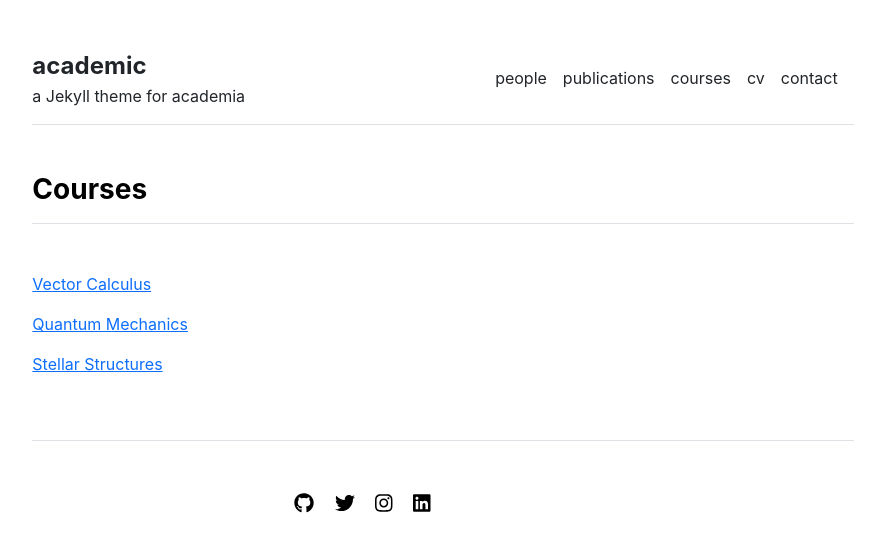
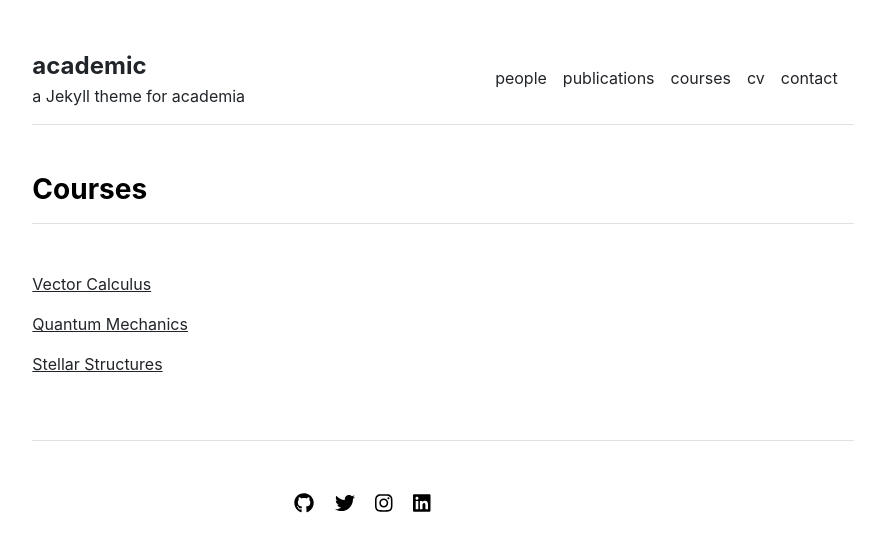
Before and after one commit to LeNPaul/academic, a Jekyll site: the page built from courses.md, in a window 1280 px wide. Shown: the top 552 px of the page, without its empty margins (197-1066 px from the left). Built offline with Jekyll 4.4.1, drawn with Linux system fonts in a browser that asks for light colours.

Commit message:
#11 Update link formatting

```diff
--- a/_layouts/courses.html
+++ b/_layouts/courses.html
@@ -8,7 +8,7 @@ layout: default
   <div>
     <h3 class="fw-bold border-bottom pb-3 mb-5">Courses</h3>
     {% for course in site.data.settings.courses %}
-      <p><a href="{{ site.github.url }}/courses/{{ course.url}}">{{ course.name }}</a></p>
+      <p><a href="{{ site.github.url }}/courses/{{ course.url}}" class="text-dark">{{ course.name }}</a></p>
     {% endfor %}
   </div>
 </div>
```
